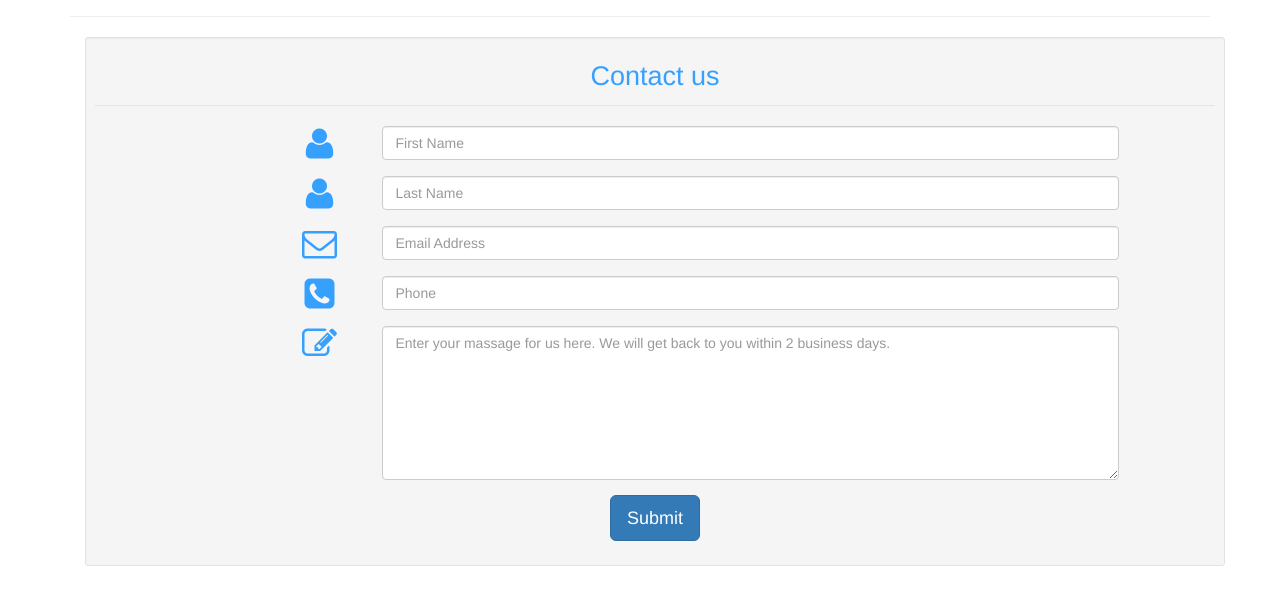
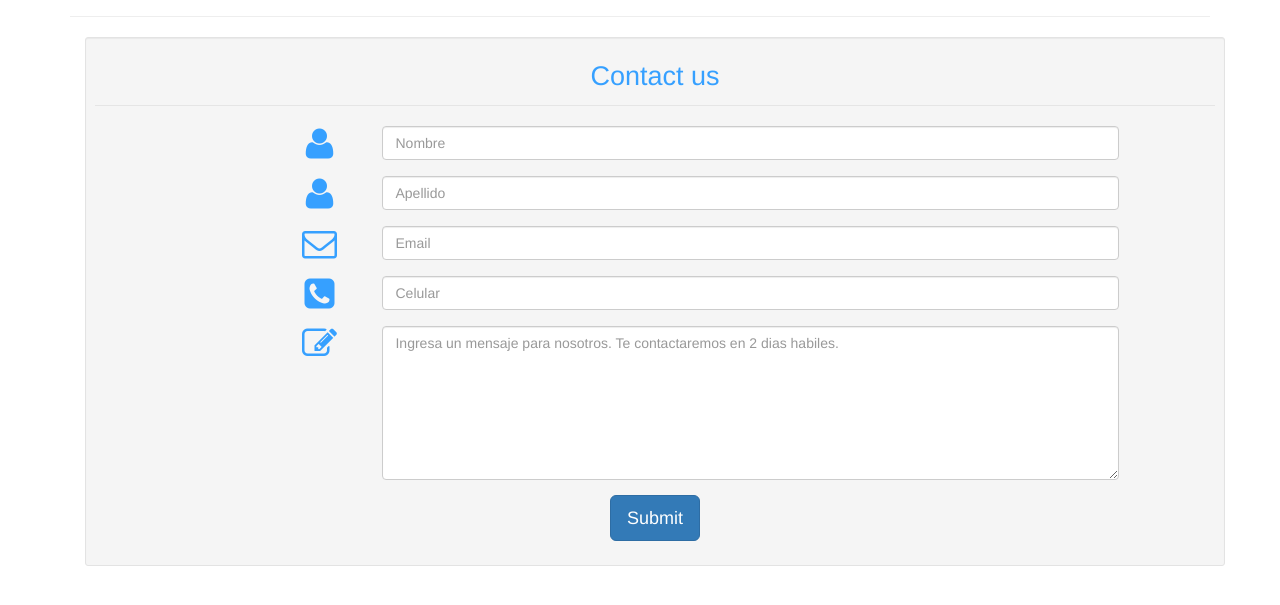
Before and after one commit to CAO95071415989/CAO-FinalTallerHS, a plain HTML site: page ContactForm/index.html in a window 1280 px wide. Shown: the part 83-688 px from the top of the page. Drawn offline with Linux system fonts and the light colour scheme.

Commit message:
RF0001 PlaceHolder-Español

```diff
--- a/ContactForm/index.html
+++ b/ContactForm/index.html
@@ -31,34 +31,34 @@
                         <div class="form-group">
                             <span class="col-md-1 col-md-offset-2 text-center"><i class="fa fa-user bigicon"></i></span>
                             <div class="col-md-8">
-                                <input id="fname" name="name" type="text" placeholder="First Name" class="form-control">
+                                <input id="fname" name="name" type="text" placeholder="Nombre" class="form-control">
                             </div>
                         </div>
                         <div class="form-group">
                             <span class="col-md-1 col-md-offset-2 text-center"><i class="fa fa-user bigicon"></i></span>
                             <div class="col-md-8">
-                                <input id="lname" name="name" type="text" placeholder="Last Name" class="form-control">
+                                <input id="lname" name="name" type="text" placeholder="Apellido" class="form-control">
                             </div>
                         </div>
 
                         <div class="form-group">
                             <span class="col-md-1 col-md-offset-2 text-center"><i class="fa fa-envelope-o bigicon"></i></span>
                             <div class="col-md-8">
-                                <input id="email" name="email" type="text" placeholder="Email Address" class="form-control">
+                                <input id="email" name="email" type="text" placeholder="Email" class="form-control">
                             </div>
                         </div>
 
                         <div class="form-group">
                             <span class="col-md-1 col-md-offset-2 text-center"><i class="fa fa-phone-square bigicon"></i></span>
                             <div class="col-md-8">
-                                <input id="phone" name="phone" type="text" placeholder="Phone" class="form-control">
+                                <input id="phone" name="phone" type="text" placeholder="Celular" class="form-control">
                             </div>
                         </div>
 
                         <div class="form-group">
                             <span class="col-md-1 col-md-offset-2 text-center"><i class="fa fa-pencil-square-o bigicon"></i></span>
                             <div class="col-md-8">
-                                <textarea class="form-control" id="message" name="message" placeholder="Enter your massage for us here. We will get back to you within 2 business days." rows="7"></textarea>
+                                <textarea class="form-control" id="message" name="message" placeholder="Ingresa un mensaje para nosotros. Te contactaremos en 2 dias habiles." rows="7"></textarea>
                             </div>
                         </div>
 
```
